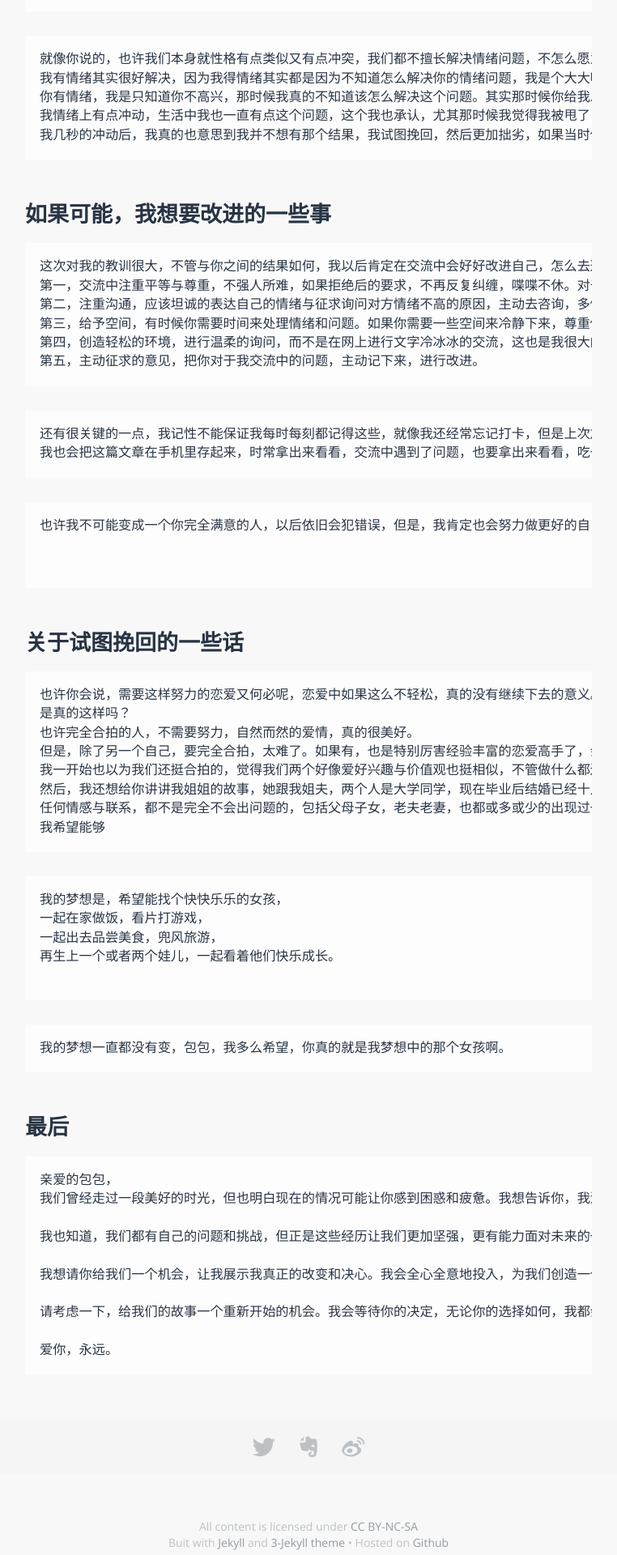
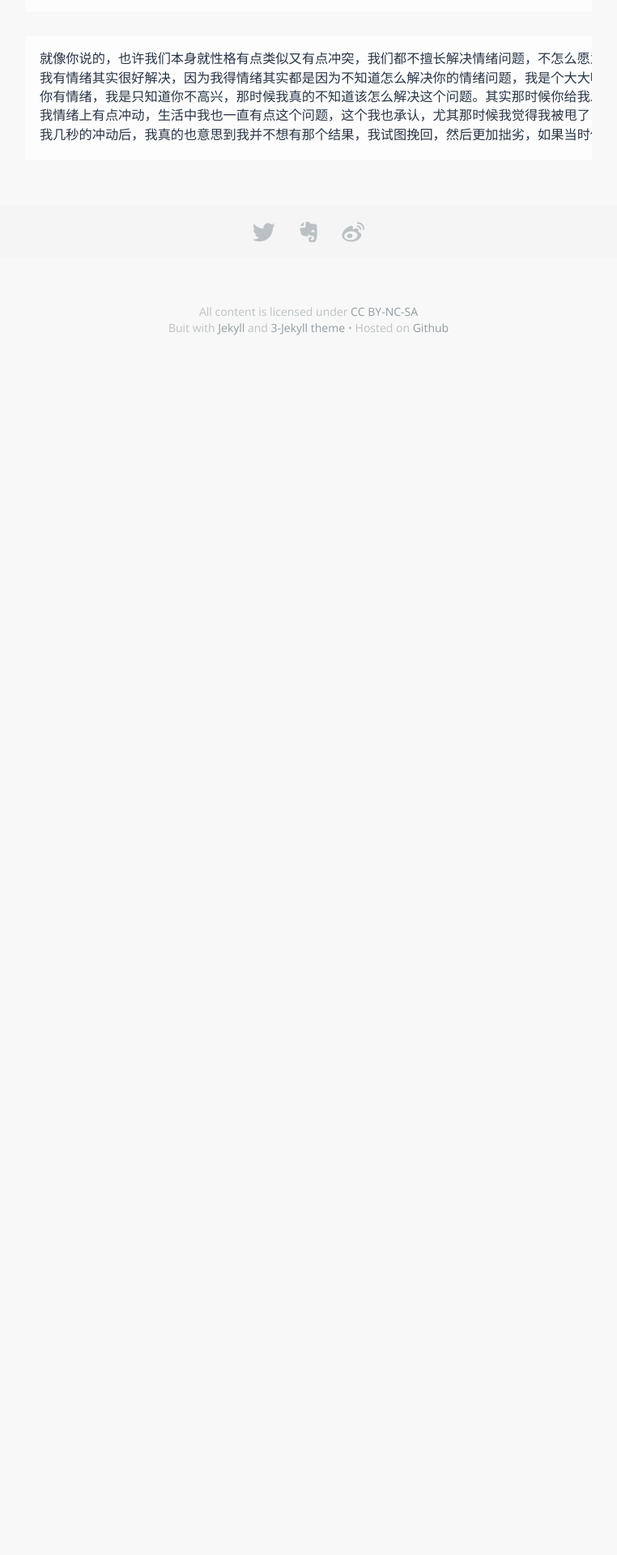
Before and after one commit to yqh2002/yqh2002.github.io, a Jekyll site: the page built from _posts/2016-03-22-myfirstblog.markdown, in a window 1280 px wide. Shown: the part 945-2865 px from the top of the page at 81% size, without its empty margins (259-1021 px from the left). Built offline with Jekyll 4.4.1, drawn with Linux system fonts in a browser that asks for light colours; some web fonts are replaced; comment, search, counter and statistics services are not loaded.

Commit message:
Update 2016-03-22-myfirstblog.markdown

````diff
--- a/_posts/2016-03-22-myfirstblog.markdown
+++ b/_posts/2016-03-22-myfirstblog.markdown
@@ -49,64 +49,3 @@ tags: Yin
 我情绪上有点冲动，生活中我也一直有点这个问题，这个我也承认，尤其那时候我觉得我被甩了，还要被数落，情绪上来了，就有点冲动的抱怨了几句，让你觉得是在攻击你。
 我几秒的冲动后，我真的也意思到我并不想有那个结果，我试图挽回，然后更加拙劣，如果当时保留一下时间空间，也许结果能够强一点。
 ```
-
-## 如果可能，我想要改进的一些事
-
-```
-这次对我的教训很大，不管与你之间的结果如何，我以后肯定在交流中会好好改进自己，怎么去避免以后再出现这样的问题。
-第一，交流中注重平等与尊重，不强人所难，如果拒绝后的要求，不再反复纠缠，喋喋不休。对于对方的任意成果，不管我自己以为的好坏，不妄加判断，就算觉得不好，也不进行肆意批评。
-第二，注重沟通，应该坦诚的表达自己的情绪与征求询问对方情绪不高的原因，主动去咨询，多倾听，而不是直接粗暴的直接提出自以为是的解决方法，而是应该倾听后给予支持。
-第三，给予空间，有时候你需要时间来处理情绪和问题。如果你需要一些空间来冷静下来，尊重你的需要，不过于逼问。
-第四，创造轻松的环境，进行温柔的询问，而不是在网上进行文字冷冰冰的交流，这也是我很大的一个问题，在网上我打字感觉确实让人觉得冷冰冰的，尤其是每句话带句号，我以后也要避免情侣间这么交流。
-第五，主动征求的意见，把你对于我交流中的问题，主动记下来，进行改进。
-```
-
-```
-还有很关键的一点，我记性不能保证我每时每刻都记得这些，就像我还经常忘记打卡，但是上次加了一个闹钟之后，我真的就再也没有下班忘记打卡过了。
-我也会把这篇文章在手机里存起来，时常拿出来看看，交流中遇到了问题，也要拿出来看看，吃一堑长一智，不能总倒在一个坑里。
-```
-
-```
-也许我不可能变成一个你完全满意的人，以后依旧会犯错误，但是，我肯定也会努力做更好的自己，包括学习更多的交流的技巧与经验，去了解更多的约会的流程，去提升自己的外貌身材，提升自己的收入，不管是恋爱中的自己，还是生活中或者事业中的自己，只有把自己的个人属性能力提高了，才能真正的吸引到人。
-
-
-```
-
-## 关于试图挽回的一些话
-
-```
-也许你会说，需要这样努力的恋爱又何必呢，恋爱中如果这么不轻松，真的没有继续下去的意义。
-是真的这样吗？
-也许完全合拍的人，不需要努力，自然而然的爱情，真的很美好。
-但是，除了另一个自己，要完全合拍，太难了。如果有，也是特别厉害经验丰富的恋爱高手了，会用让人最舒坦的方式进行恋爱，当然，我并不是那样厉害的人。
-我一开始也以为我们还挺合拍的，觉得我们两个好像爱好兴趣与价值观也挺相似，不管做什么都还挺快乐的，实际上，发生不高兴的事情后，才发现我们之间，确实差异还是挺大的。
-然后，我还想给你讲讲我姐姐的故事，她跟我姐夫，两个人是大学同学，现在毕业后结婚已经十几年了，两个人事业有成，家庭和睦。两个人看着很顺利，实际上，她们价值观差距也不小，我姐夫有事业心，有些独断专行，我姐姐心思细腻，但是有点懒，他们现在也会因为一些小事吵架，我姐姐做过一些让步，我姐夫也进行努力，才有了他们和谐的家庭。
-任何情感与联系，都不是完全不会出问题的，包括父母子女，老夫老妻，也都或多或少的出现过一些问题，我们之间，也没有什么原则性的重大问题。
-我希望能够
-```
-
-```
-我的梦想是，希望能找个快快乐乐的女孩，
-一起在家做饭，看片打游戏，
-一起出去品尝美食，兜风旅游，
-再生上一个或者两个娃儿，一起看着他们快乐成长。
-
-```
-
-```
-我的梦想一直都没有变，包包，我多么希望，你真的就是我梦想中的那个女孩啊。
-```
-
-## 最后
-```
-亲爱的包包，
-我们曾经走过一段美好的时光，但也明白现在的情况可能让你感到困惑和疲惫。我想告诉你，我深深地爱着你，我依旧对我们的未来充满了希望和憧憬。我们曾经一起经历了很多美食与快乐，我不愿意就这样放弃我们之间的感情。
-
-我也知道，我们都有自己的问题和挑战，但正是这些经历让我们更加坚强，更有能力面对未来的一切。我承认，我可能在过去的某些时刻让你失望，让你难过，我为此感到非常抱歉。我从这些错误中学到了很多，我愿意为了我们的未来，为了我们之间的爱情，努力成长和改进。
-
-我想请你给我们一个机会，让我展示我真正的改变和决心。我会全心全意地投入，为我们创造一个更加美好的明天。我相信，我们可以共同克服任何困难，共同享受更多的欢笑和幸福。
-
-请考虑一下，给我们的故事一个重新开始的机会。我会等待你的决定，无论你的选择如何，我都会尊重并珍惜。但我希望，我们能够再续前缘，一起走向更美好的未来。
-
-爱你，永远。
-```
````
